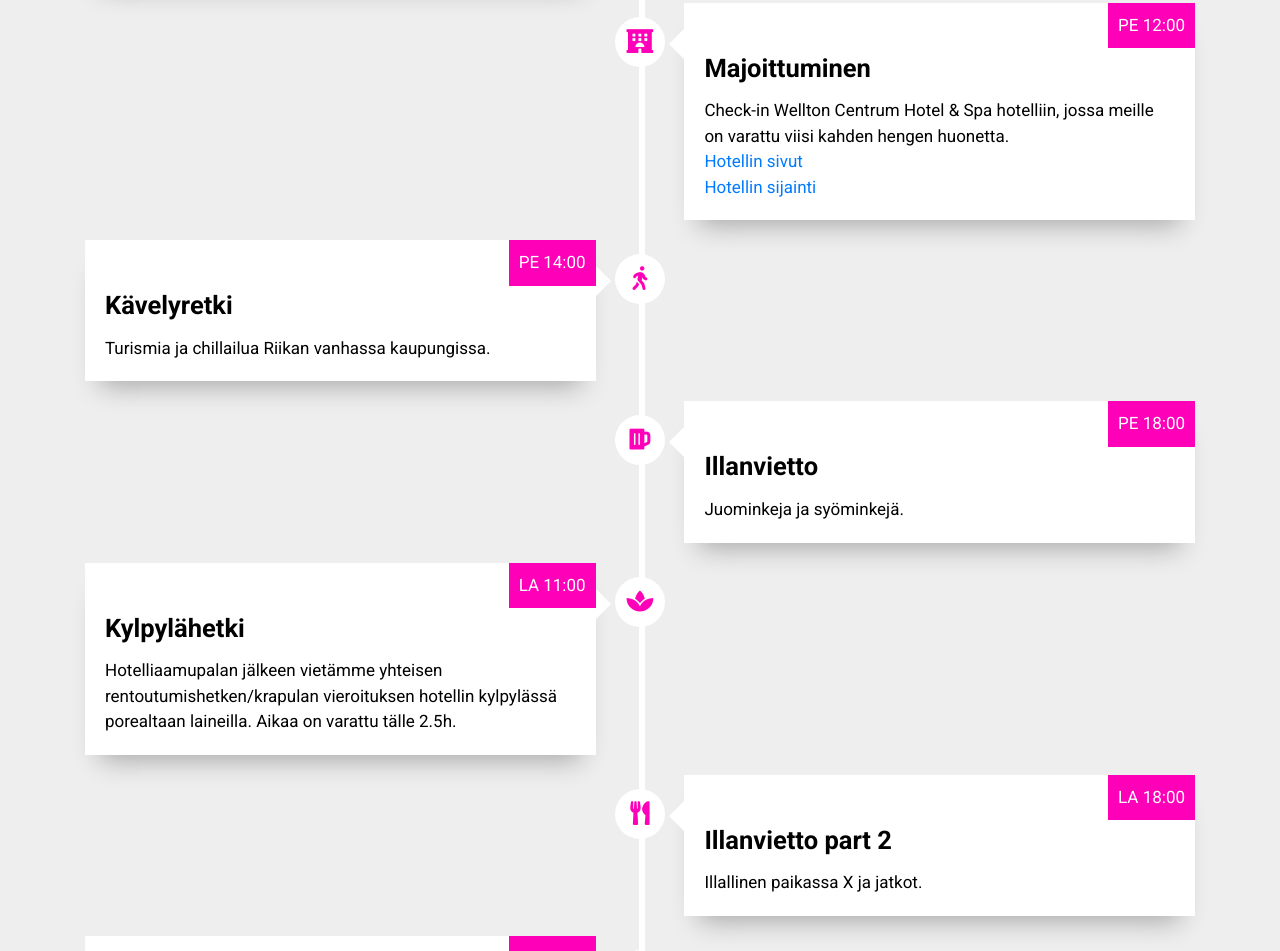
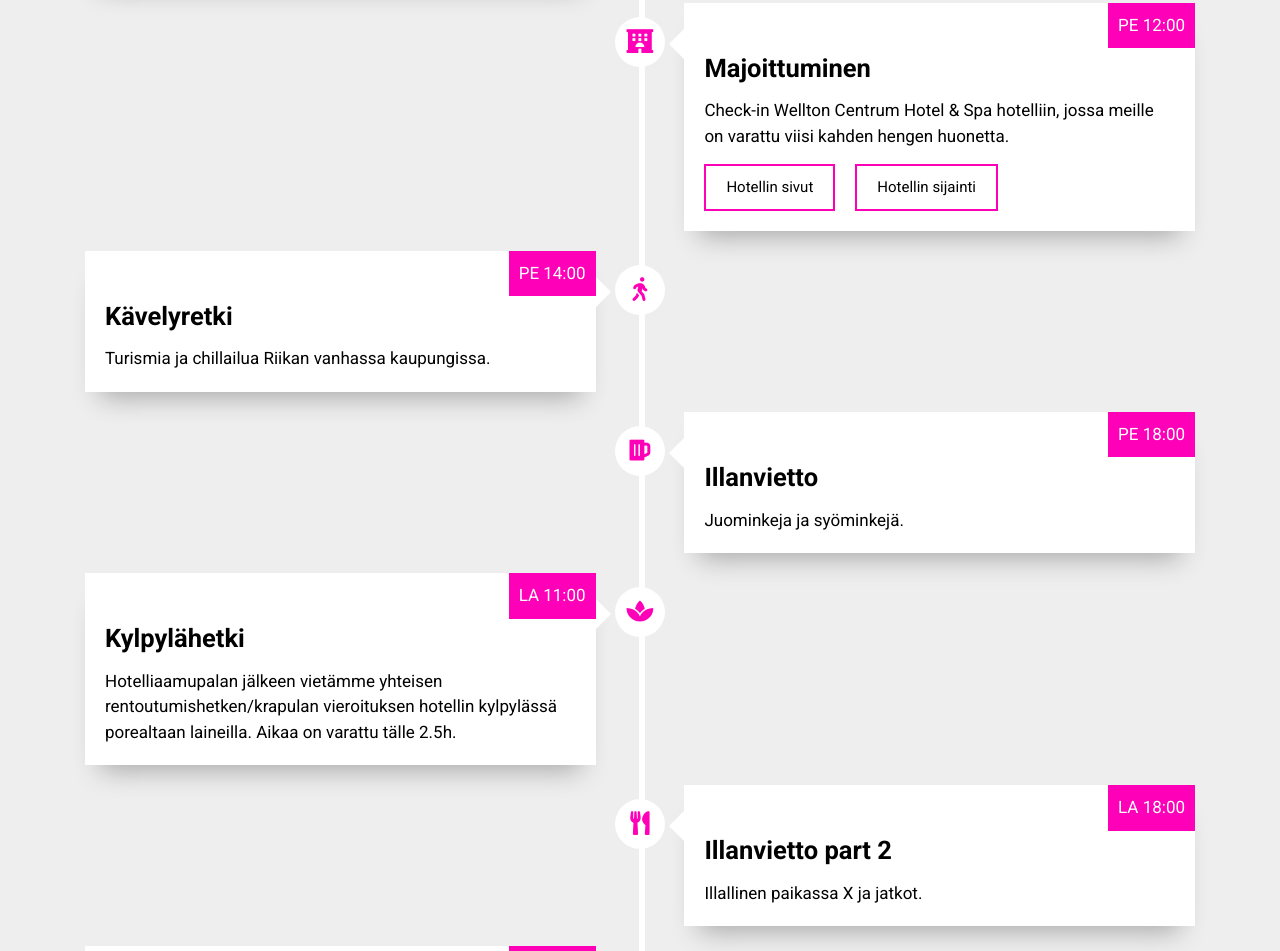
Before and after one commit to kmalanne/mb18, a plain HTML site: page public/index.html in a window 1280 px wide. Shown: the part 1562-2513 px from the top of the page. Drawn offline with nearby package versions, Linux system fonts and the light colour scheme.

Commit message:
Link styling

```diff
--- a/public/index.html
+++ b/public/index.html
@@ -16,8 +16,6 @@
   <link href="https://fonts.googleapis.com/css?family=Roboto:100i,300,400,500,700" rel="stylesheet">
   <link href="https://fonts.googleapis.com/css?family=Pacifico" rel="stylesheet">
   <link rel="stylesheet" type="text/css" href="styles/index.css">
-  <!-- <link rel="icon" href="icon.ico" type="image/x-icon" />
-  <link rel="shortcut icon" href="icon.ico" type="image/x-icon" /> -->
 </head>
 
 <body>
@@ -93,8 +91,10 @@
             </div>
             <div class="timeline-body">
               <p>Check-in Wellton Centrum Hotel & Spa hotelliin, jossa meille on varattu viisi kahden hengen huonetta.</p>
-              <a href="https://www.wellton.com/en/hotels/wellton-centrum-hotel-and-spa">Hotellin sivut</a><br>
-              <a href="https://goo.gl/maps/mFGEMqAk8Xq">Hotellin sijainti</a>
+              <div class="timeline-link">
+                <a href="https://www.wellton.com/en/hotels/wellton-centrum-hotel-and-spa" class="link-button">Hotellin sivut</a><br>
+                <a href="https://goo.gl/maps/mFGEMqAk8Xq" class="link-button">Hotellin sijainti</a>
+              </div>
             </div>
         </li>
         <li>
--- a/public/styles/index.css
+++ b/public/styles/index.css
@@ -185,6 +185,29 @@ html {
   margin-top: 5px;
 }
 
+.timeline-link {
+  display: flex;
+  margin-top: 15px;
+}
+
+.link-button {
+  background-color: white;
+  color: black;
+  border: 2px solid #ff00b9;
+  padding: 10px 20px;
+  text-align: center;
+  text-decoration: none;
+  display: inline-block;
+  font-size: 15px;
+  margin-right: 20px;
+}
+
+.link-button:hover {
+  background-color: #ff00b9;
+  color: white;
+  text-decoration: none;
+}
+
 @media (max-width: 767px) {
   ul.timeline:before {
     left: 40px;
```
